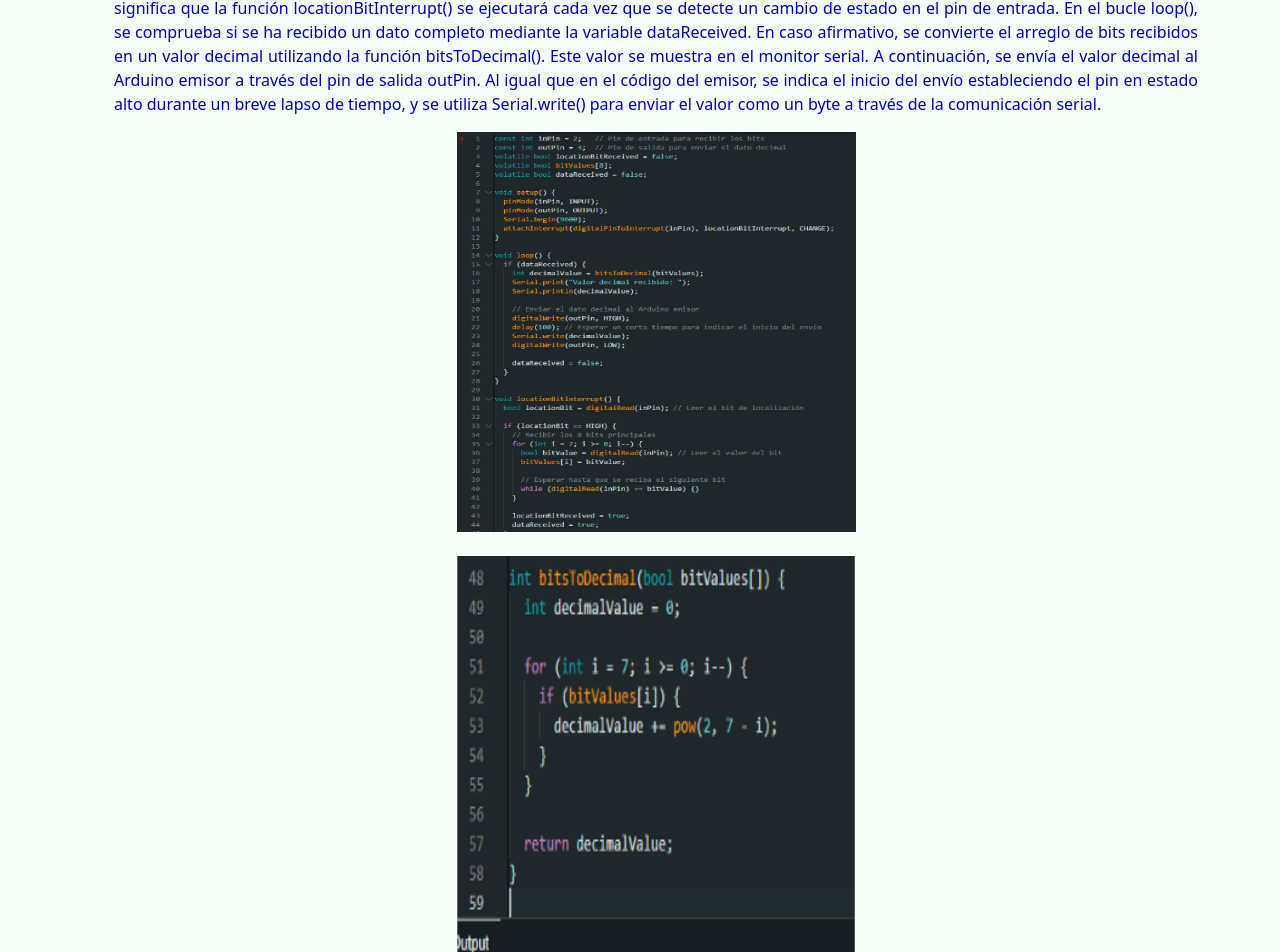
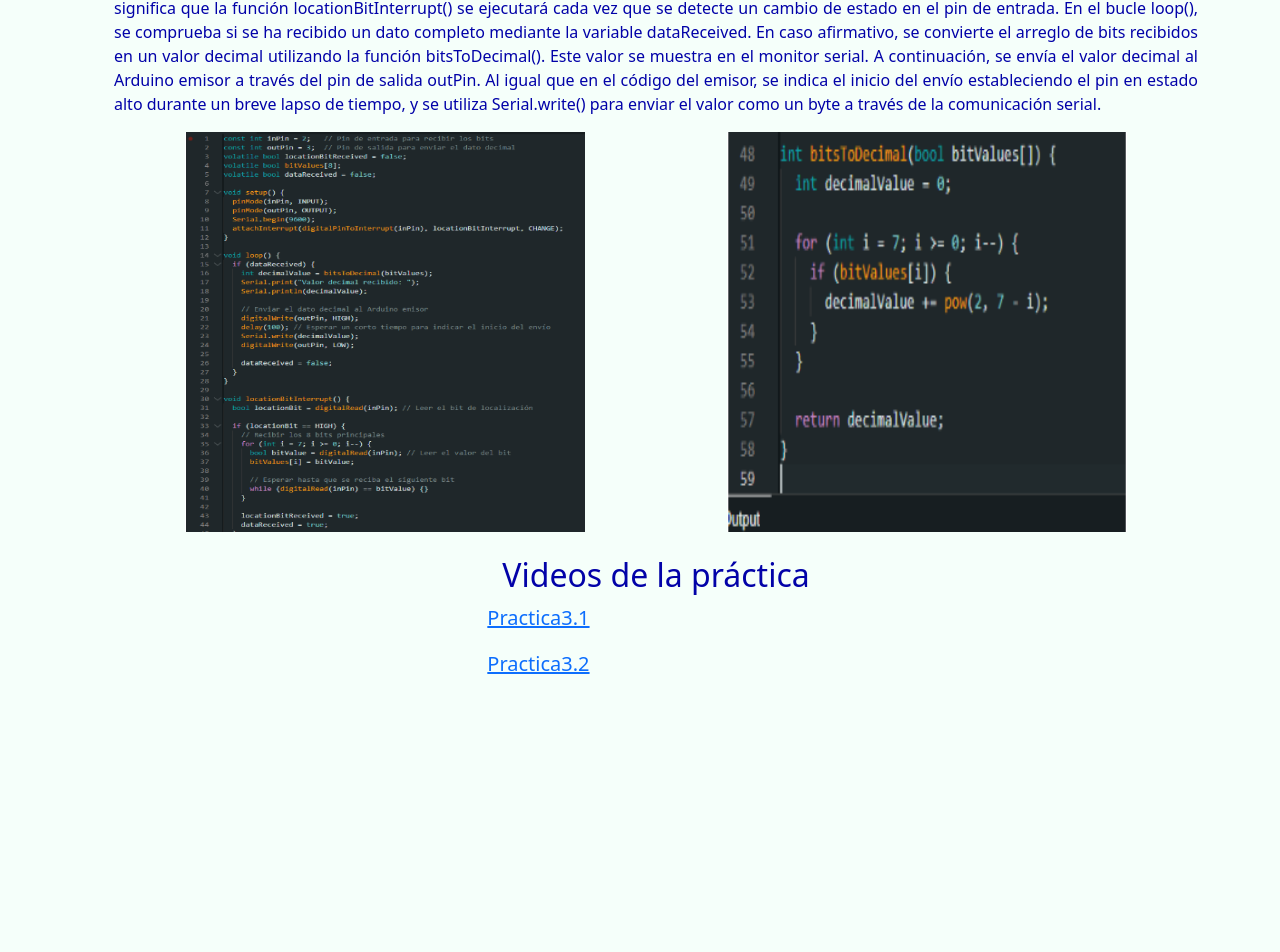
Before and after one commit to as4lar/repo-redes-Andrea-Angel, a React (Vite) app: page /practica3 in a window 1280 px wide. Shown: the part 2936-3888 px from the top of the page. After the commit the page ends 3647 px from the top, so only its background shows below. Built offline with nearby package versions, Linux system fonts and the light colour scheme.

Commit message:
Correccion columnas de la practica 3

```diff
--- a/src/Practicas/Practica3/Practica3.jsx
+++ b/src/Practicas/Practica3/Practica3.jsx
@@ -102,26 +102,14 @@ export const Practica3 = () => {
                         <div className="container text-center">
                             <div className="row">
                                 <div className="col">
-                                </div>
-                                <div className="col">
                                     <img src={img5} style={{ width: '400px', height: '400px' }}></img>
                                 </div>
                                 <div className="col">
+                                    <img src={img6} style={{ width: '400px', height: '400px' }}></img>
                                 </div>
                             </div>
                         </div>
                         <br />
-                        <div className="container text-center">
-                            <div className="row">
-                                <div className="col">
-                                </div>
-                                <div className="col">
-                                    <img src={img6} style={{ width: '400px', height: '400px' }}></img>
-                                </div>
-                                <div className="col">
-                                </div>
-                            </div>
-                        </div>
                         <h2 style={{ textAlign: 'center' }}>Videos de la práctica</h2>
                         <div className="container text-center">
                             <div className="row">
```
